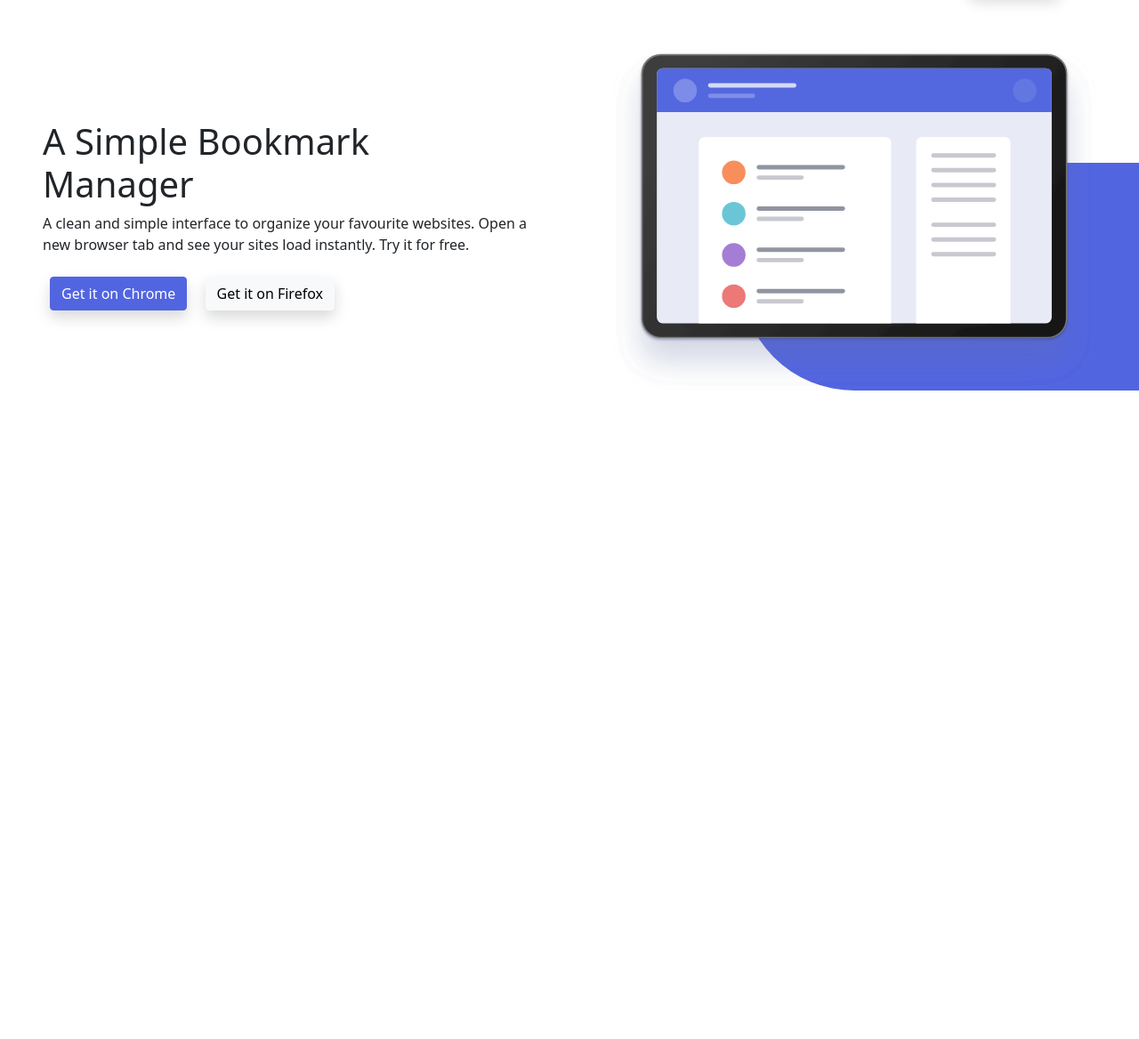
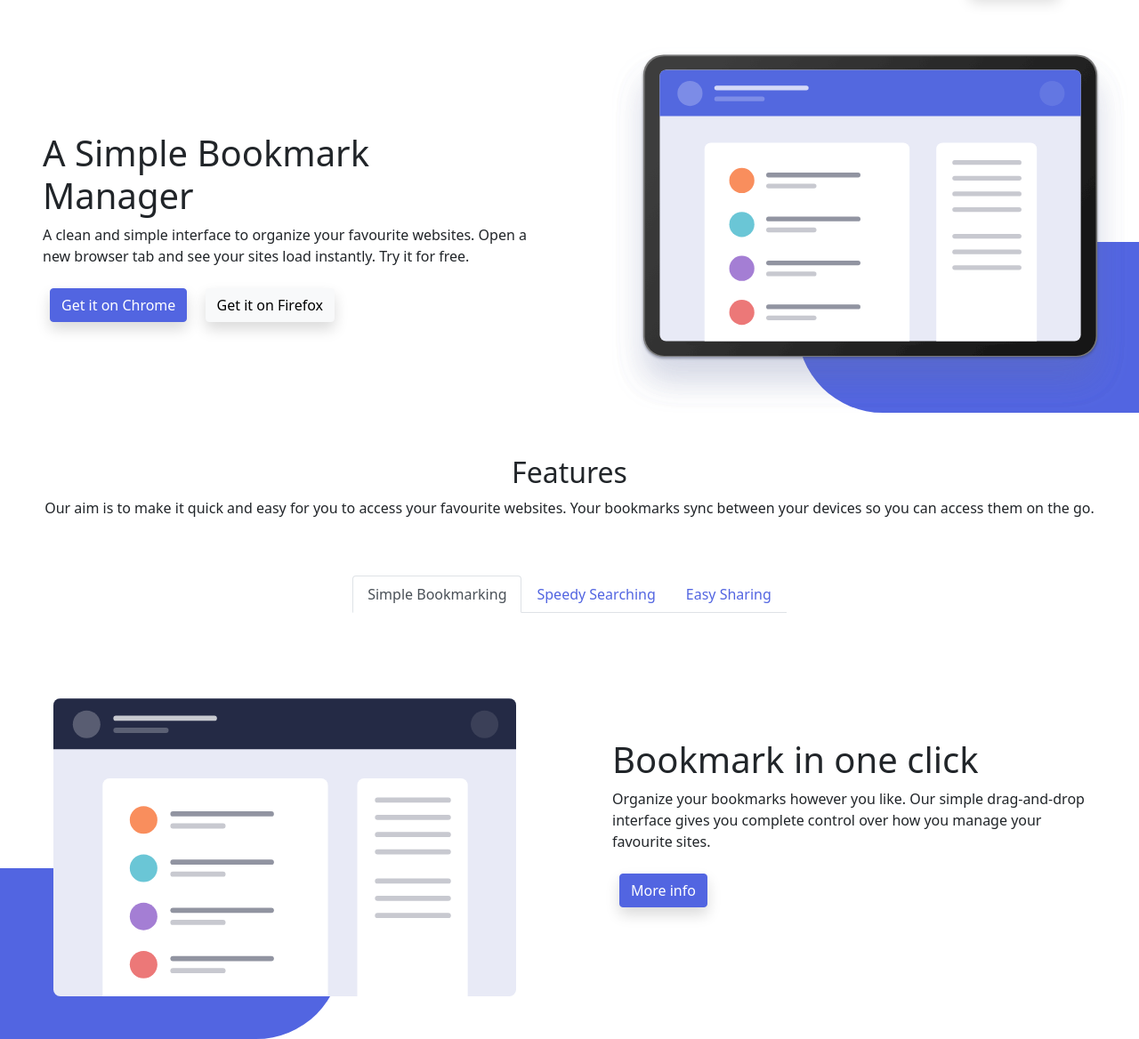
Before and after one commit to perikoder/react-sprint_2, a website: page index.html in a window 1280 px wide. Shown: the part 51-1219 px from the top of the page at 89% size. Before the commit the page ends 800 px from the top, so only its background shows below. Drawn offline with nearby package versions, Linux system fonts and the light colour scheme.

Commit message:
exercici 2

```diff
--- a/index.html
+++ b/index.html
@@ -9,7 +9,7 @@
 
 
     <!-- Bootstrap CSS -->
-    <link href="/css/main.min.css" rel="stylesheet">
+    <link href="css/main.min.css" rel="stylesheet">
 </head>
 
 <body>
@@ -40,9 +40,8 @@
             </div>
         </div>
     </nav>
-    <main>
     <div class="container-fluid">
-            <div class="row">
+        <div class="row" id="main_content">
             <div class="col-12 col-md-6 align-self-center ps-5 pe-md-5 pt-5">
                 <h1 class="main_title pl-5">A Simple Bookmark Manager</h1>
                 <p class="main_description">
@@ -52,15 +51,73 @@
                 <button class="btn btn-light shadow m-2" type="button">Get it on Firefox</button>
 
             </div>
-                <div class="col-12 col-md-6 right-img ps-md-5 pe-5 pt-5">
+            <div class="col-12 col-md-6 right-img ps-md-5 pt-5">
                 <img class="img-fluid" src="resources/img/illustration-hero.svg" alt="Hero">
             </div>
         </div>
+
+        <div class="row" id="features">
+            <div class="col-12 text-center mt-5 px-5">
+                <h2>Features</h2>
+                <p>Our aim is to make it quick and easy for you to access your favourite websites. Your bookmarks sync between your devices so you can access them on the go.</p>
             </div>
-    </main>
 
+            <div class="col-12 mt-5 px-5 d-flex justify-content-center">
+                <div class="nav nav-tabs d-flex " id="nav-tab" role="tablist">
+                    <button class="nav-link active" id="nav-bookmarking-tab" data-bs-toggle="tab" data-bs-target="#nav-bookmarking" type="button" role="tab" aria-controls="nav-bookmarking" aria-selected="true">Simple Bookmarking</button>
+                    <button class="nav-link" id="nav-searching-tab" data-bs-toggle="tab" data-bs-target="#nav-searching" type="button" role="tab" aria-controls="nav-searching" aria-selected="false">Speedy Searching</button>
+                    <button class="nav-link" id="nav-sharing-tab" data-bs-toggle="tab" data-bs-target="#nav-sharing" type="button" role="tab" aria-controls="nav-sharing" aria-selected="false">Easy Sharing</button>
+                </div>
+            </div>
+            <div class="tab-content" id="nav-tabContent">
+                <div class="tab-pane fade show active" id="nav-bookmarking" role="tabpanel" aria-labelledby="nav-bookmarking-tab">
+                    <div class="row">
+                        <div class="col-12 col-md-6 left-img pt-5">
+                            <img class="img-fluid p-5" src="resources/img/illustration-features-tab-1.svg" alt="First Feature">
+                        </div>
+                        <div class="col-12 col-md-6 align-self-center p-5">
+                            <h1 class="main_title">Bookmark in one click</h1>
+                            <p class="main_description">
+                                Organize your bookmarks however you like. Our simple drag-and-drop interface gives you complete control over how you manage your favourite sites.
+                            </p>
+                            <button class="btn btn-primary shadow m-2" type="button">More info</button>
+                        </div>
+                    </div>
+                </div>
+                <div class="tab-pane fade" id="nav-searching" role="tabpanel" aria-labelledby="nav-searching-tab">
+                    <div class="row">
+                        <div class="col-12 col-md-6 left-img pt-5 text-center">
+                            <img class="img-fluid p-5" src="resources/img/illustration-features-tab-2.svg" alt="Second Feature">
+                        </div>
+                        <div class="col-12 col-md-6 align-self-center p-5">
+                            <h1 class="main_title">Intelligent search</h1>
+                            <p class="main_description">
+                                Our powerful search feature will help you find saved sites in no time at all. No need to trawl through all of your bookmarks.
+                            </p>
+                            <button class="btn btn-primary shadow m-2" type="button">More info</button>
+                        </div>
+                    </div>
 
+                </div>
+                <div class="tab-pane fade" id="nav-sharing" role="tabpanel" aria-labelledby="nav-sharing-tab">
+                    <div class="row">
+                        <div class="col-12 col-md-6 left-img pt-5 text-center">
+                            <img class="img-fluid p-5" src="resources/img/illustration-features-tab-3.svg" alt="Third Feature">
+                        </div>
+                        <div class="col-12 col-md-6 align-self-center p-5">
+                            <h1 class="main_title">Share your bookmarks</h1>
+                            <p class="main_description">
+                                Easily share your bookmarks and collections with others. Create a shareable link that you can send at the click of a button.
+                            </p>
+                            <button class="btn btn-primary shadow m-2" type="button">More info</button>
+                        </div>
+                    </div>
 
+                </div>
+            </div>
+
+        </div>
+    </div>
 
     <script language="javascript" src="node_modules/bootstrap/dist/js/bootstrap.min.js"></script>
 </body>
--- a/sass/main.scss
+++ b/sass/main.scss
@@ -11,10 +11,10 @@ $secondary: #FA5959;
 .right-img::before {
     content: "";
     position: absolute;
-    width: 40%;
-    padding-bottom: 40%;
+    width: 30%;
+    padding-bottom: 30%;
     bottom: 0;
-    left: 30%;
+    left: 40%;
     background-color: $primary;
     border-bottom-left-radius: 100%;
     border-top-left-radius: 100%;
@@ -25,10 +25,40 @@ $secondary: #FA5959;
     content: "";
     position: absolute;
     width: 100%;
-    padding-bottom: 40%;
+    padding-bottom: 30%;
     bottom: 0;
-    left: 50%;
-    margin-right: -100%;
+    left: 70%;
+    background-color: $primary;
+    z-index: -1;
+}
+
+
+.left-img {
+    position: relative;
+    overflow: hidden;
+    background-color: transparent;
+}
+
+.left-img::before {
+    content: "";
+    position: absolute;
+    width: 30%;
+    padding-bottom: 30%;
+    bottom: 0;
+    right: 40%;
+    background-color: $primary;
+    border-bottom-right-radius: 100%;
+    border-top-right-radius: 100%;
+    z-index: -1;
+}
+
+.left-img::after {
+    content: "";
+    position: absolute;
+    width: 100%;
+    padding-bottom: 30%;
+    bottom: 0;
+    right: 70%;
     background-color: $primary;
     z-index: -1;
 }
@@ -45,13 +75,9 @@ $secondary: #FA5959;
     @extend .text-light;
 }
 
-.nav-link {
-    &.active {
-        @extend .btn;
-        @extend .btn-secondary;
-        @extend .shadow;
-        @extend .text-light;
-    }
+.features_nav {
+    line-height: 1rem;
 }
+
 //import bootstrap
 @import '../node_modules/bootstrap/scss/bootstrap';
```
Also changed, not shown: css/main.min.css, 1 other file. Lines whose indentation alone changed are shown as unchanged.
